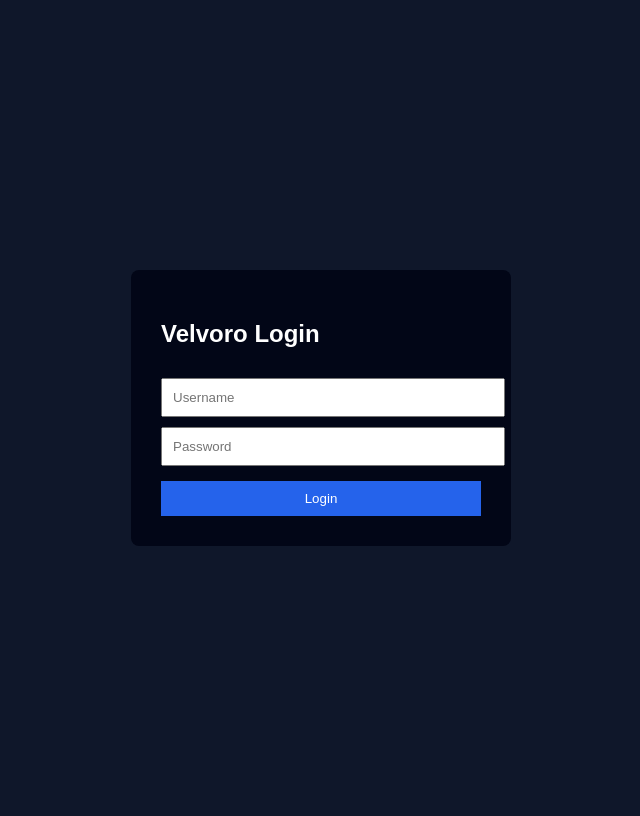
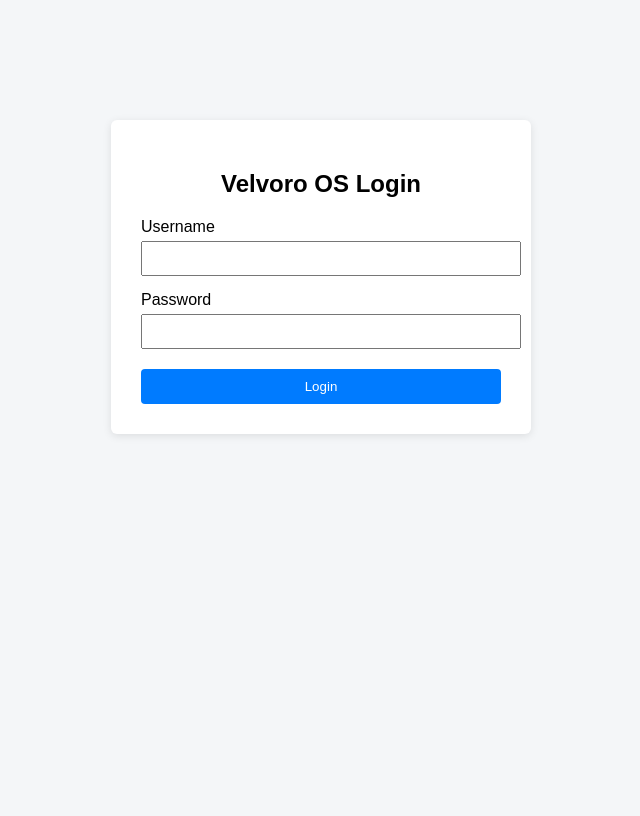
Before and after one commit to ovelvoro-stack/velvoro_os, a Python web app: template templates/login.html in a window 1280 px wide. Shown: the whole page, without its empty margins (319-959 px from the left). After the commit the page ends 436 px from the top, so only its background shows below. Run offline with Jinja, Linux system fonts and the light colour scheme; the template is opened without the code that fills it, so the values that code supplies are empty.

Commit message:
Update login.html

```diff
--- a/templates/login.html
+++ b/templates/login.html
@@ -1,51 +1,64 @@
 <!DOCTYPE html>
-<html>
+<html lang="en">
 <head>
-    <title>Velvoro Login</title>
+    <meta charset="UTF-8">
+    <title>Velvoro OS – Login</title>
     <style>
         body {
-            font-family: Arial;
-            background: #0f172a;
-            color: white;
-            display: flex;
-            justify-content: center;
-            align-items: center;
-            height: 100vh;
+            font-family: Arial, sans-serif;
+            background: #f4f6f8;
         }
         .login-box {
-            background: #020617;
+            width: 360px;
+            margin: 120px auto;
             padding: 30px;
-            width: 320px;
-            border-radius: 8px;
+            background: #ffffff;
+            border-radius: 6px;
+            box-shadow: 0 2px 8px rgba(0,0,0,0.1);
+        }
+        h2 {
+            text-align: center;
+            margin-bottom: 20px;
+        }
+        label {
+            display: block;
+            margin-top: 15px;
         }
         input {
             width: 100%;
-            padding: 10px;
-            margin-top: 10px;
+            padding: 8px;
+            margin-top: 5px;
         }
         button {
             width: 100%;
-            margin-top: 15px;
+            margin-top: 20px;
             padding: 10px;
-            background: #2563eb;
-            color: white;
+            background: #007bff;
+            color: #fff;
             border: none;
             cursor: pointer;
+            border-radius: 4px;
         }
         .error {
+            margin-top: 15px;
             color: red;
-            margin-top: 10px;
+            text-align: center;
         }
     </style>
 </head>
 <body>
 
 <div class="login-box">
-    <h2>Velvoro Login</h2>
+    <h2>Velvoro OS Login</h2>
 
+    <!-- 🔴 IMPORTANT FIX IS HERE -->
     <form method="post" action="/login">
-        <input type="text" name="username" placeholder="Username" required />
-        <input type="password" name="password" placeholder="Password" required />
+        <label>Username</label>
+        <input type="text" name="username" required>
+
+        <label>Password</label>
+        <input type="password" name="password" required>
+
         <button type="submit">Login</button>
     </form>
 
```
